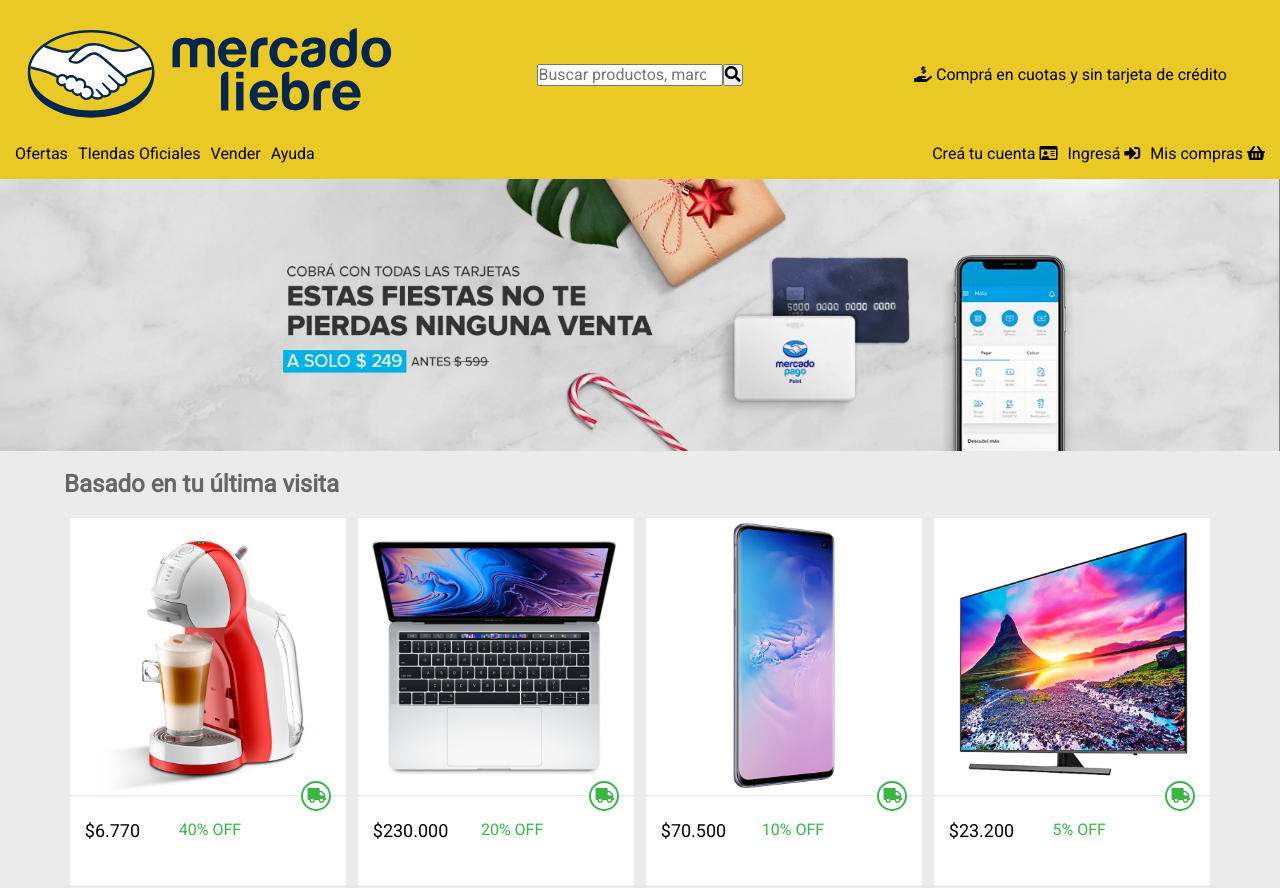
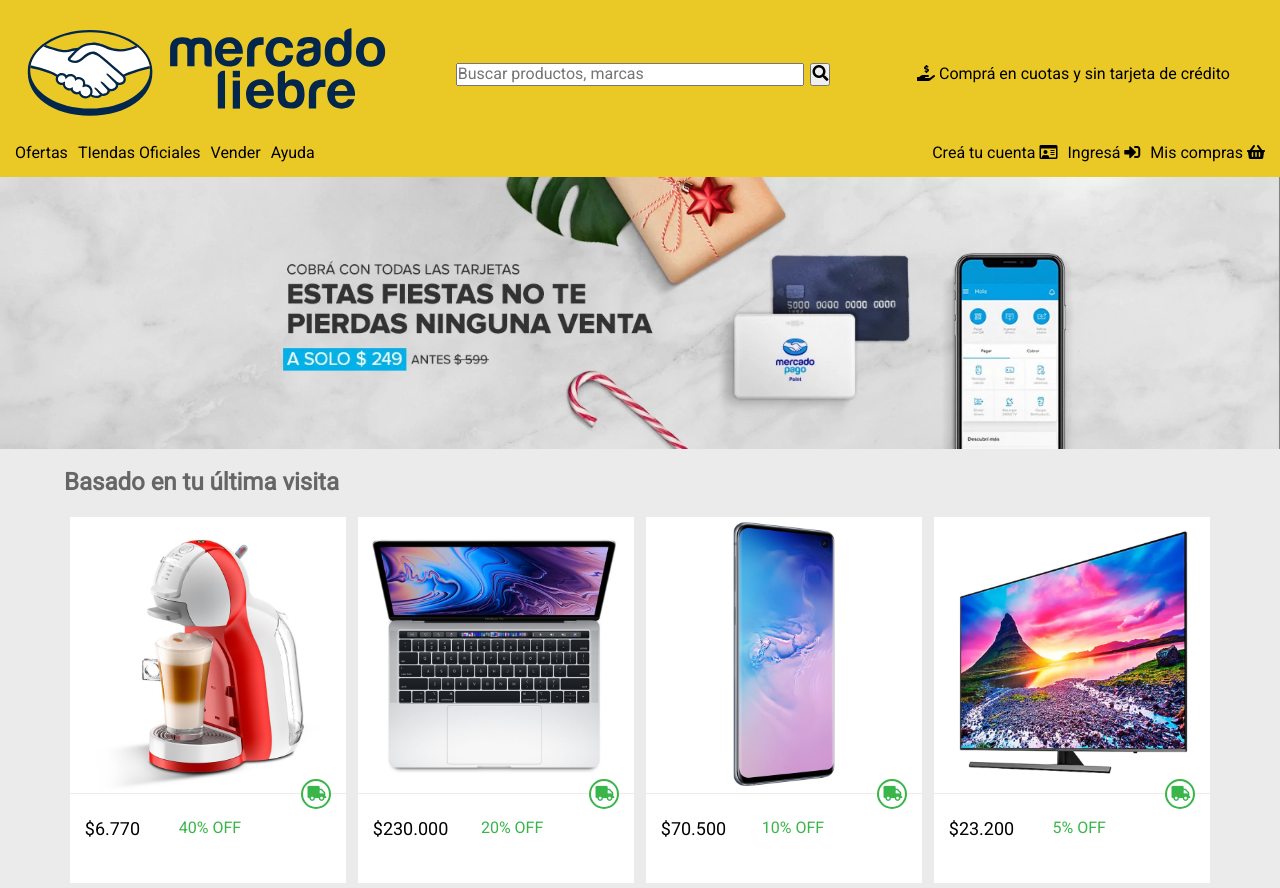
Before and after one commit to leleman79/proyecto_en_playground, a website: page views/home.html in a window 1280 px wide. Shown: the top 888 px of the page. Drawn offline with Linux system fonts and the light colour scheme; files that its build step writes are made by us from their sources.

Commit message:
Creo que ahora si está listo

```diff
--- a/public/css/styles.css
+++ b/public/css/styles.css
@@ -68,6 +68,7 @@
 .search {
     display: flex;
     justify-content: center;
+    width: 50%;
 }
 
 .ser {
@@ -340,10 +341,16 @@
         display: none;
     }
     .logo,
-    .search,
     .compra {
         width: 30%;
         padding: 0px;
+    }
+    .search {
+        width: 40%;
+    }
+    .search-bar {
+        width: 80%;
+        justify-content: space-around;
     }
     .compra p {
         font-size: 14px;
```
